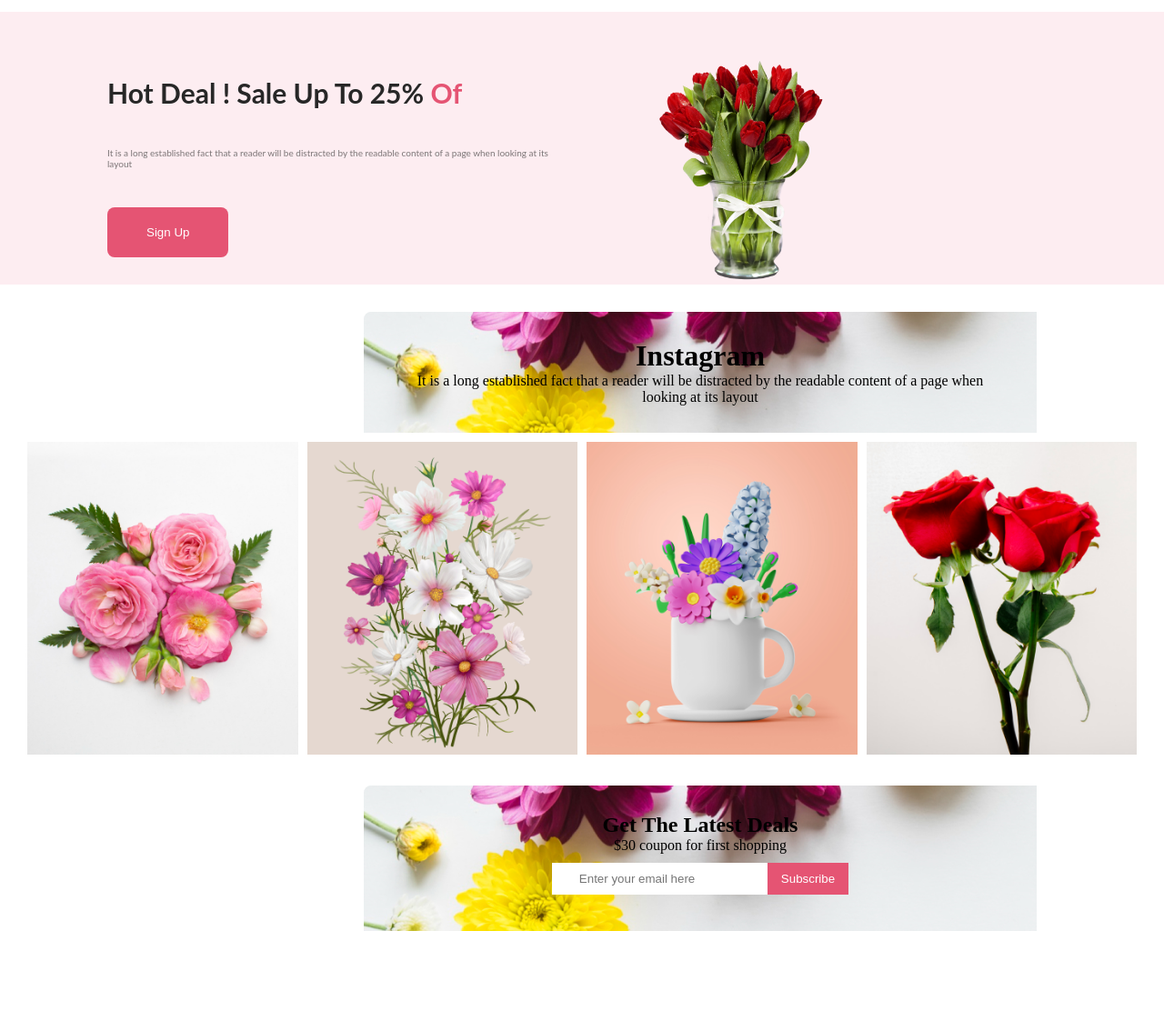
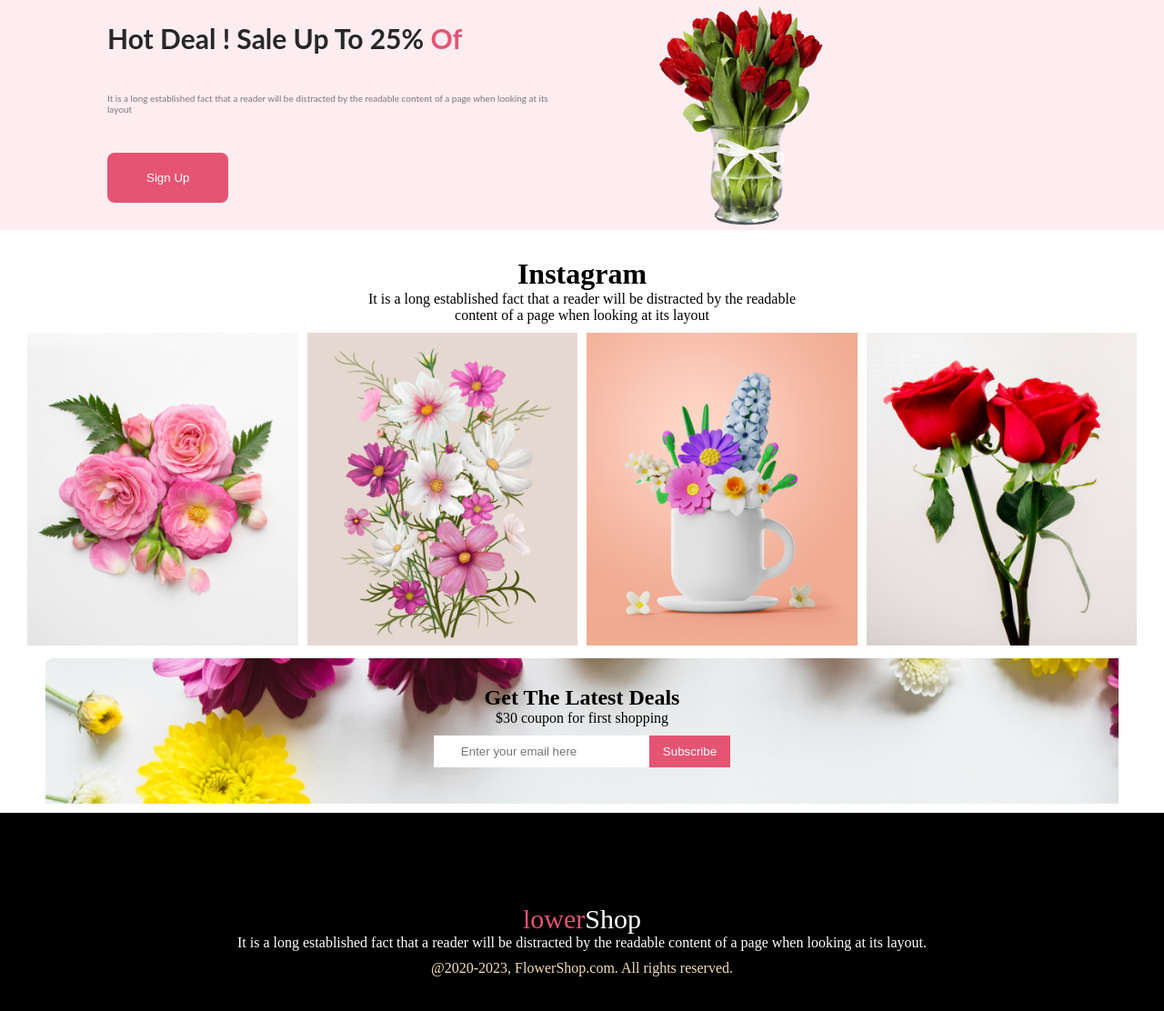
Before and after one commit to Kafayetulla/Online-Flower-Shop, a plain HTML site: page index.html in a window 1280 px wide. Shown: the part 1638-2750 px from the top of the page at 91% size. Before the commit the page ends 2672 px from the top, so only its background shows below. Drawn offline with Linux system fonts and the light colour scheme.

Commit message:
footer add

```diff
--- a/index.html
+++ b/index.html
@@ -80,8 +80,8 @@
         <div><img src="Flower Asset/Rectangle 6.png" alt=""></div>
     </section>
     <section>
-        <div class="Our-Featured-Flower">
-         <div>
+        <div class="Our-Featured-Flower-shopping">
+         <div class="Our-Featured-Flower-shopping-text">
             <h1>Get The Latest Deals</h1>
             <p>$30 coupon for first shopping</p>
          </div>
@@ -93,8 +93,13 @@
     </section>
     </main>
 
-    <footer>
-
+    <footer class="footer">
+     <div>
+        <span class="footer-flower">lower</span><span class="footer-shop">Shop</span>
+     </div>
+     <p class="footer-shop1">It is a long established fact that a reader will be distracted by the readable
+        content of a page when looking at its layout.</p>
+        <div class="footer-shop2">@2020-2023, FlowerShop.com. All rights reserved.</div>
     </footer>
 </body>
 </html>
--- a/styles/style.css
+++ b/styles/style.css
@@ -111,9 +111,37 @@ margin: 21px;
     border: none;
     margin: 10px 0;
 }
-.Our-Featured-Flower{
-width: 50%;
-padding: 30px 50px;
+.Our-Featured-Flower-shopping{
+    margin: 10px 50px ;
+    padding: 30px 30px;
     background-image: url(../Rectangle\ 9.png);
-    background-repeat:no-repeat ;
+    background-repeat:no-repeat;
 }
+.Our-Featured-Flower-shopping-text{
+    text-align: center;
+}
+.footer{
+    display: flex;
+    flex-direction: column;
+    justify-content: center;
+    align-items: center;
+    background-color: black;
+    padding: 100px 30px;
+}
+.footer-flower{
+   color: rgb(229, 84, 115);
+   font-size: 30px;
+}
+.footer-shop{
+    color: white;
+    font-size: 30px;
+    margin: 10px 0;
+}
+.footer-shop1{
+    color: white;
+    margin-bottom: 10px;
+}
+.footer-shop2{
+    color: wheat;
+    margin-bottom: 10px;
+}
```
